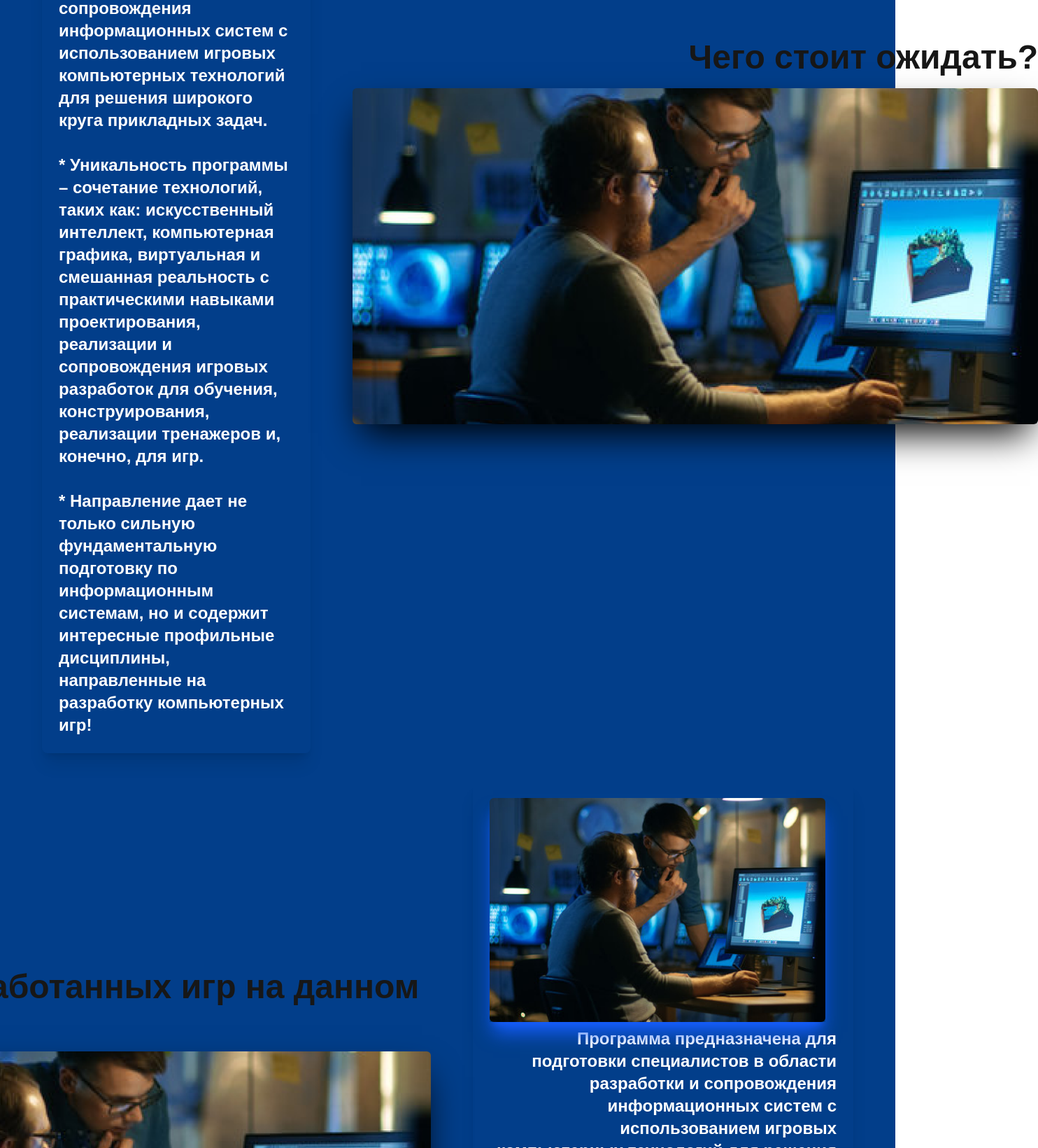
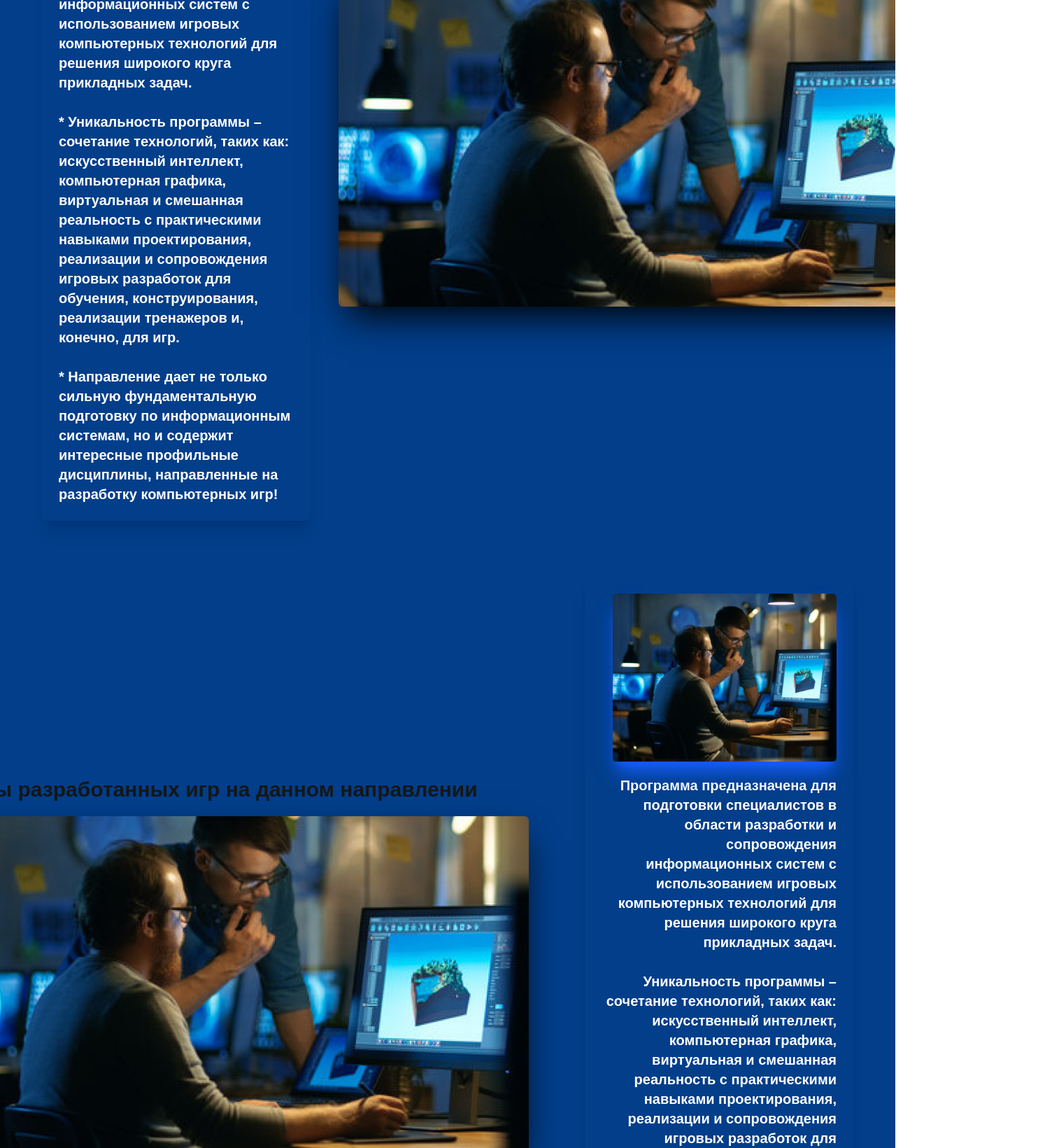
Before and after one commit to fullofempt/web-it, a Next.js app: page /gamenapravlenie in a window 1280 px wide. Shown: the part 480-2120 px from the top of the page at 70% size, 1484 px wide, since content can reach past the window. Built offline with nearby package versions, Linux system fonts and the light colour scheme.

Commit message:
add adaptation for pg gamenapravlenie

```diff
--- a/src/app/UI/Header.jsx
+++ b/src/app/UI/Header.jsx
@@ -63,7 +63,7 @@ const Header = ({ input, setInput }) => {
                     </nav>
                 </div>
 
-                <div className=" hidden md:grid grid-cols-4 items-center space-x-5 ml-50 ">
+                <div className=" hidden lg:grid grid-cols-4 items-center space-x-5 ml-50 ">
                     <button className="px-5 rounded-xl  hover:bg-blue-600 text-white">
                         <Link href="https://www.youtube.com/watch?v=dQw4w9WgXcQ" legacyBehavior>
                         Заявка
--- a/src/app/components/Accordion.jsx
+++ b/src/app/components/Accordion.jsx
@@ -34,7 +34,7 @@ const Accordion = () => {
 
     return (
         <div className="flex justify-center">
-            <div className="flex flex-col justify-center items-center p-10 rounded-xl h-auto w-400 md:py-20 ">
+            <div className="flex flex-col justify-center items-center p-10 rounded-xl h-auto w-full max-w-8xl md:py-20 ">
                 {data.map((data) => (
                     <AccordionUI
                         key={data.id}
--- a/src/app/components/AccordionUI.jsx
+++ b/src/app/components/AccordionUI.jsx
@@ -25,7 +25,8 @@ const AccordionUI = ({title, children, Id, Index, setIndex}) => {
     </div>
 
     {Index === Id && (
-      <div className="bg-pink-100 pl-10  font-semibold text-pink-500 w-3/4 h-auto  rounded-md p-4 border-l-2 border-blue-300 mb-2 ">
+      <div className="bg-pink-100 pl-5  font-semibold text-pink-500 w-3/4 h-auto  rounded-md p-4 border-l-2 border-blue-300 mb-2
+      whitespace-normal break-words overflow-wrap">
         {children}
       </div>
     )}
--- /dev/null
+++ b/src/app/components/Corusel.jsx
@@ -0,0 +1,72 @@
+import React, { useState, useEffect } from 'react';
+
+export default function Corusel() {
+    const images = [
+        { id: 1, src: '/img/crsl1.png', text: 'Экскурсия по университету “В ритме ПГГПУ”' },
+        { id: 2, src: '/img/crsl2.png', text: 'Игра по информатике “Найти выход”' },
+        { id: 3, src: '/img/crsl3.png', text: 'Новелла по сказу Бажова ”Голубая змейка”' },
+        { id: 4, src: '/img/crsl3.png', text: 'Проект 4' },
+        { id: 5, src: '/img/crsl2.png', text: 'Проект 5' },
+        { id: 6, src: '/img/crsl1.png', text: 'Проект 6' },
+
+    ];
+
+    const [currentImageIndex, setCurrentImageIndex] = useState(0);
+    const itemsPerPage = 3;
+    const totalGroups = Math.ceil(images.length / itemsPerPage);
+
+    useEffect(() => {
+        const interval = setInterval(() => {
+            setCurrentImageIndex((prevIndex) => (prevIndex + 1) % totalGroups);
+        }, 5000);
+
+        return () => clearInterval(interval);
+    }, [totalGroups]);
+
+    // Группировка по 3 (Пофиксить +)
+    const getGroupedImages = () => {
+        let groups = [];
+        for (let i = 0; i < images.length; i += itemsPerPage) {
+            groups.push(images.slice(i, i + itemsPerPage));
+        }
+        return groups;
+    };
+
+    const groupedImages = getGroupedImages();
+
+    return (<div>
+        <div className="flex justify-center items-center bg-[#023e8a] ">
+            <h1 className="font-bold text-3xl mb-10 mt-5">Проекты Студентов ▼</h1>
+        </div>
+
+        <div className="relative w-full overflow-hidden">
+            <div
+                className="flex transition-transform duration-1000"
+                style={{ transform: `translateX(-${currentImageIndex * 100}%)` }}
+            >
+                {groupedImages.map((group, index) => (
+                    <div className="flex w-full flex-shrink-0" key={index}>
+                        {group.map((item) => (
+                            <div
+                                className="w-full md:w-1/3 px-2 bg-gradient-to-t from-sky-700 bg-[#023e8a] flex justify-center items-center"
+                                key={item.id}
+                            >
+                                <div className="flex flex-col items-center">
+                                    <img
+                                        src={item.src}
+                                        alt={`carousel image ${item.id}`}
+                                        className="w-150 h-64 object-cover rounded-2xl "
+                                    />
+                                    <div className="py-2 w-full text-center">
+                                        <p className="text-white text-sm font-bold">{item.text}</p>
+                                    </div>
+                                </div>
+                            </div>
+                        ))}
+                    </div>
+                ))}
+            </div>
+        </div>
+    </div>
+    )
+}
--- a/src/app/gamenapravlenie/page.jsx
+++ b/src/app/gamenapravlenie/page.jsx
@@ -3,14 +3,15 @@ import Image from 'next/image'
 import React from 'react'
 import Header from '../UI/Header'
 import Accordion from '../components/Accordion'
+import Corusel from '../components/Corusel'
 
 export default function Page() {
   return (
-    <div className="relative min-h-screen bg-[#023e8a] ">
-      <Header></Header>
-      <div className="flex justify-start items-center p-5 0 ml-10 mr-10">
+    <div className="relative min-h-screen bg-[#023e8a] overflow-hidden overflow-x-hidden">
+      <Header />
+      <div className="flex flex-col lg:flex-row justify-start items-center p-5 0 ml-10 mr-10">
         <article className="max-w-5xl  rounded-lg p-6  shadow-xl ">
-          <div className="float-right ml-4 mb-2 w-80 h-60 relative">
+          <div className="float-center ml-4 mb-5 w-80 h-40   xl:w-80 xl:h-60 xl:float-right relative ">
             <Image
               src="/img/imgProgramists.png"
               alt="Программисты"
@@ -19,7 +20,7 @@ export default function Page() {
               className="rounded-md shadow-xl shadow-blue-600"
             />
           </div>
-          <p className="text-2xl text-white font-black">
+          <p className="text-lg lg:text-xl text-white font-black">
             * Программа предназначена для подготовки специалистов в области разработки и сопровождения информационных систем с использованием игровых компьютерных технологий для решения широкого круга прикладных задач.
             <br /><br />
             * Уникальность программы – сочетание технологий, таких как: искусственный интеллект, компьютерная графика, виртуальная и смешанная реальность с практическими навыками проектирования, реализации и сопровождения игровых разработок для обучения, конструирования, реализации тренажеров и, конечно, для игр.
@@ -28,37 +29,35 @@ export default function Page() {
           </p>
         </article>
 
-        <div>
-          <div className="flex flex-col ">
-            <div className="inset-0 flex flex-col items-end justify-center mb-5">
-              <h1 className="font-black text-5xl">Чего стоит ожидать?</h1>
+        <div className="flex flex-col mt-10 lg:mt-0">
+          <div className="inset-0 flex flex-col items-center lg:items-end justify-center mb-5">
+            <h1 className="font-black text-xl md:text-1xl lg:text-2xl xl:text-3xl">Чего стоит ожидать?</h1>
           </div>
           <div className="flex justify-center items-center">
-              <div className="ml-15 mb-2 w-245 h-120 relative">
+            <div className="ml-0 w-70 h-48 md:w-120 md:h-55 lg:ml-10  lg:w-80 lg:h=120 xl:w-220 xl:h-120 relative">
               <Image
                 src="/img/imgProgramists.png"
                 alt="Программисты"
                 layout="fill"
                 objectFit="cover"
-                  className="rounded-md shadow-2xl shadow-black "
+                className="rounded-md shadow-2xl shadow-black"
               />
-              </div>
             </div>
           </div>
         </div>
       </div>
 
 
-      <div className="flex justify-end items-center p-5 ml-10 mr-10">
+      <div className="flex flex-col lg:flex-row justify-end items-center p-5 ml-10 mr-10">
 
-        <div className="flex flex-col ">
-          <div className="inset-0 flex flex-col items-center justify-center mb-5">
-            <h1 className="font-black text-5xl">Примеры разработанных игр на данном направлении</h1>
+        <div className="flex flex-col mt-5 lg:mt-0 ">
+          <div className="inset-0 flex flex-col items-center lg:items-start justify-center mb-5">
+            <h1 className="font-black text-xl md:text-1xl lg:text-2xl xl:text-3xl">Примеры разработанных игр на данном направлении</h1>
           </div>
 
 
           <div className="flex justify-center items-center">
-            <div className="mr-15 mb-2 w-245 h-120 relative">
+            <div className="mr-0 w-70 h-48 md:w-120 md:h-55 lg:mr-20  lg:w-80 lg:h=120 xl:w-220 xl:h-120 relative">
               <Image
                 src="/img/imgProgramists.png"
                 alt="Программисты"
@@ -70,8 +69,8 @@ export default function Page() {
           </div>
         </div>
 
-        <article className="max-w-5xl  rounded-lg p-6 shadow-xl">
-          <div className="float-left mr-4 mb-2 w-120 h-80 relative shadow-xl shadow-blue-600">
+        <article className="max-w-5xl  rounded-lg p-6 shadow-xl mt-10">
+          <div className="float-center ml-4 mb-5 w-80 h-40   xl:w-80 xl:h-60 xl:float-left relative shadow-xl shadow-blue-600">
             <Image
               src="/img/imgProgramists.png"
               alt="Программисты"
@@ -81,7 +80,7 @@ export default function Page() {
             />
           </div>
 
-          <p className="text-2xl text-white text-right font-black">
+          <p className="text-lg lg:text-xl text-white text-right font-black">
             Программа предназначена для подготовки специалистов в области разработки и сопровождения информационных систем с использованием игровых компьютерных технологий для решения широкого круга прикладных задач.
             <br /><br />
             Уникальность программы – сочетание технологий, таких как: искусственный интеллект, компьютерная графика, виртуальная и смешанная реальность с практическими навыками проектирования, реализации и сопровождения игровых разработок для обучения, конструирования, реализации тренажеров и, конечно, для игр.
@@ -92,7 +91,8 @@ export default function Page() {
 
       </div>
       <div className="mt-5"></div>
-          <Accordion className=""/>
+      <Accordion className="" />
+      <Corusel className=""/>
     </div>
 
   )
--- a/src/app/login/page.jsx
+++ b/src/app/login/page.jsx
@@ -8,7 +8,7 @@ export default function Login() {
 
         <form className="mt-6">
           <div>
-            <label htmlFor="email" class="block text-sm text-sky-400">Email</label>
+            <label htmlFor="email" className="block text-sm text-sky-400">Email</label>
             <input type="email"
               className="block w-full px-4 py-2 mt-2 text-sky-400 bg-white border rounded-md focus:border-sky-600 focus:ring-sky-600 focus:outline-none focus:ring focus:ring-opacity-40"/>
           </div>
```
Also changed, not shown: src/app/UI/Footer.jsx (+1 -65 lines), src/app/UI/MainPg.jsx (+5 -5 lines). Lines whose indentation alone changed are shown as unchanged.
